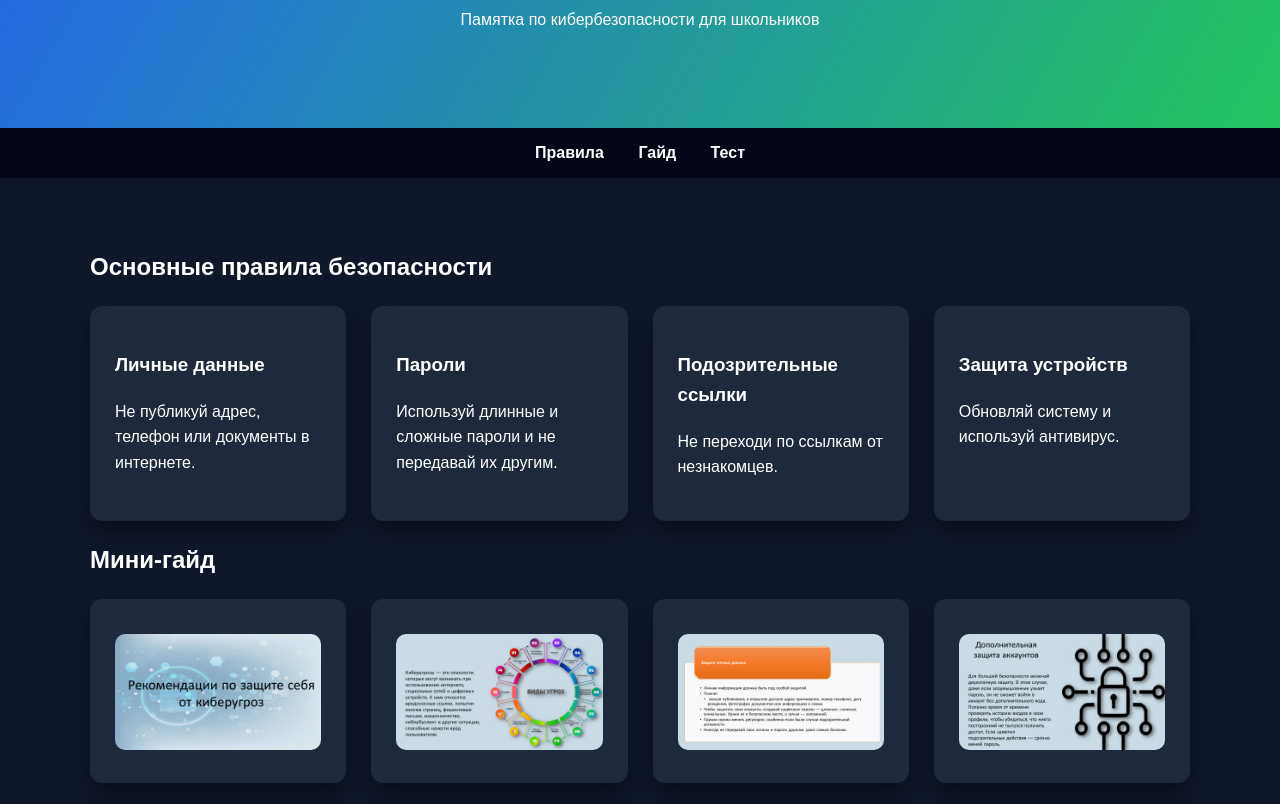
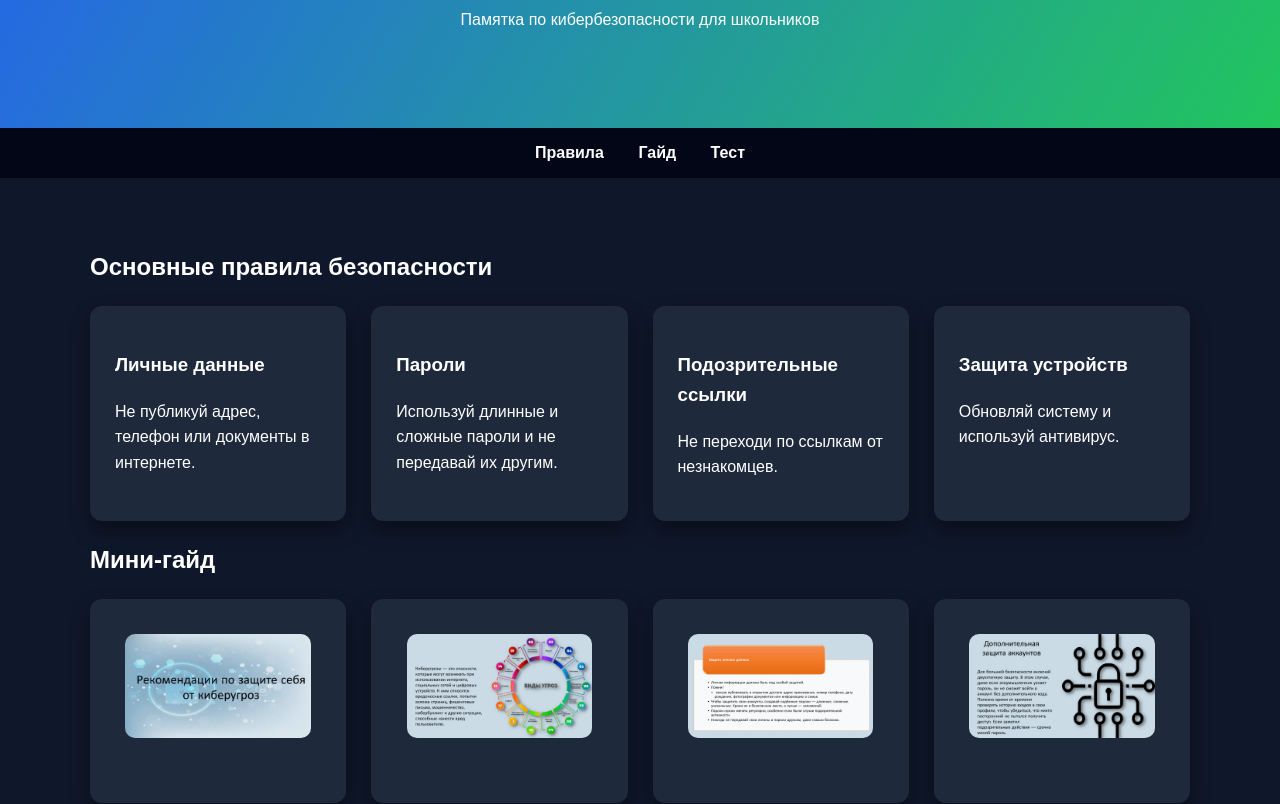
Before and after one commit to kiberygrozi/kiberygrozi, a plain HTML site: page index.html in a window 1280 px wide. Shown: the part 166-970 px from the top of the page. Drawn offline with Linux system fonts and the light colour scheme.

Commit message:
Update index.html

```diff
--- a/index.html
+++ b/index.html
@@ -8,6 +8,18 @@
 
 <style>
 
+img{
+display:block;
+margin:40px auto;
+max-width:90%;
+border-radius:10px;
+transition:transform 0.3s, box-shadow 0.3s;
+}
+
+img:hover{
+transform:scale(1.03);
+box-shadow:0 10px 25px rgba(0,0,0,0.2);
+}
 
 body{
 margin:0;
```
